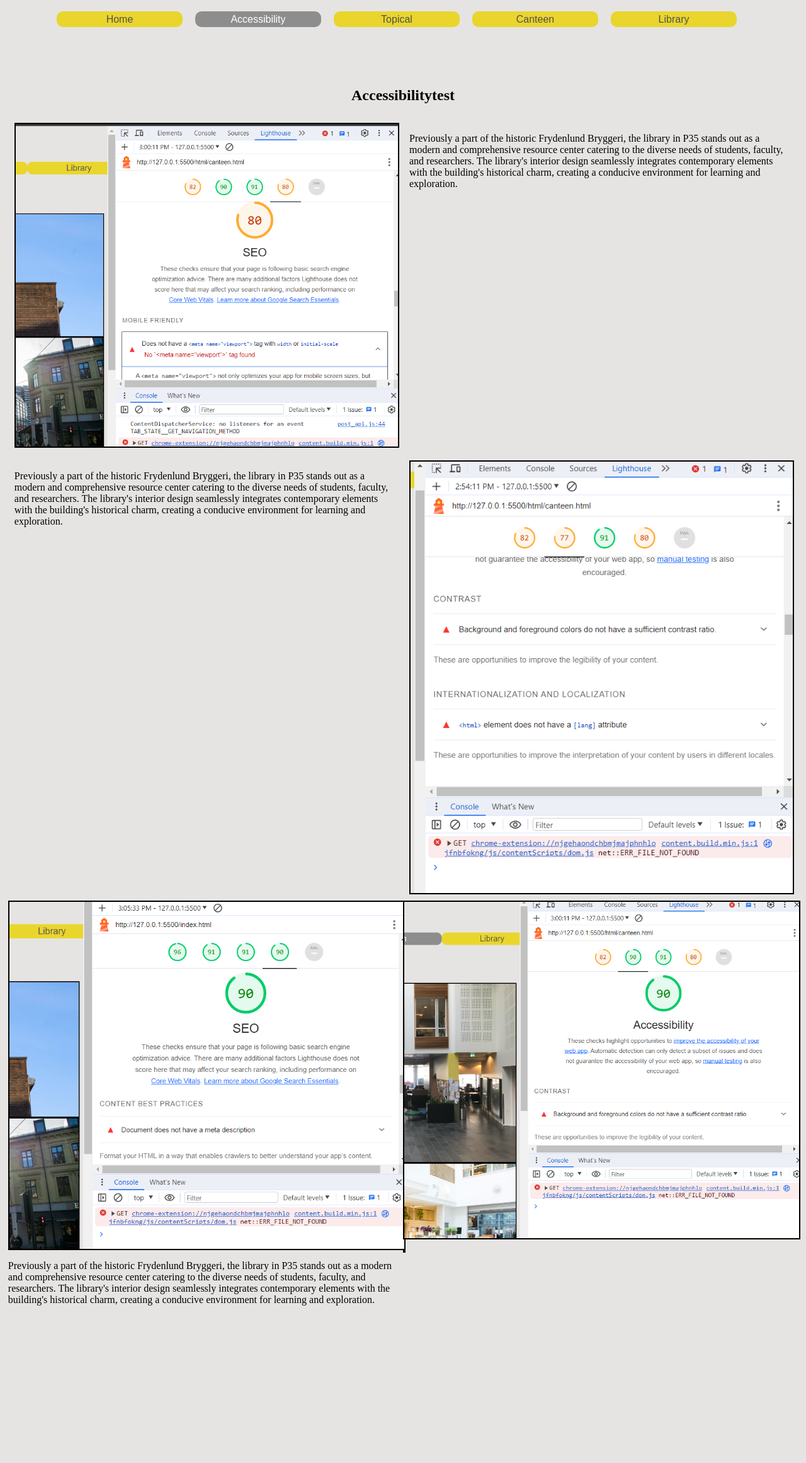
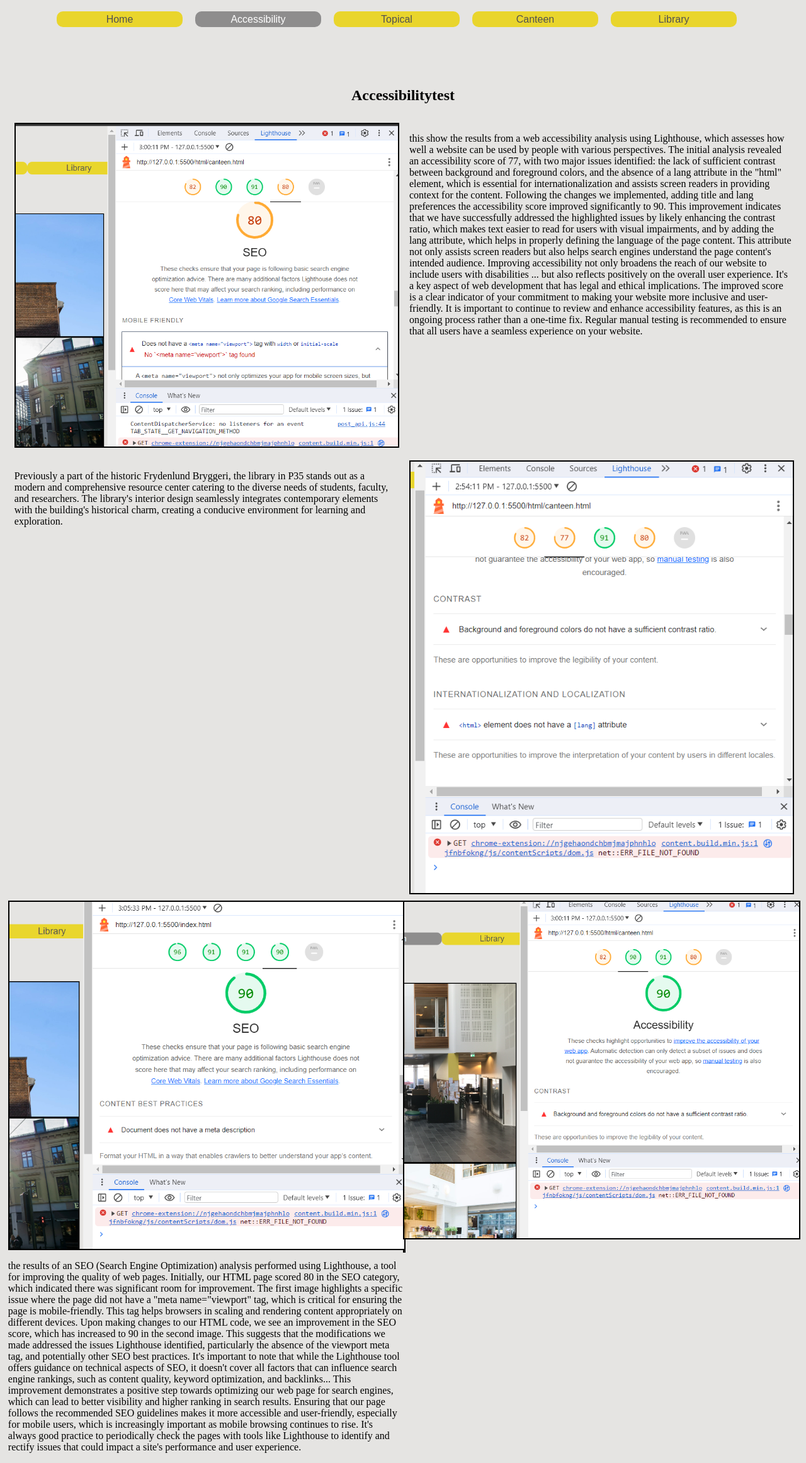
Before and after one commit to OsloMet-web/Eksamen-Gruppe83, a plain HTML site: page html/accessibility.html in a window 1280 px wide. Shown: the part 53-2376 px from the top of the page at 63% size. Before the commit the page ends 2142 px from the top, so only its background shows below. Drawn offline with Linux system fonts and the light colour scheme.

Commit message:
Update text accessibility

```diff
--- a/html/accessibility.html
+++ b/html/accessibility.html
@@ -55,10 +55,31 @@
         </article>
         <article class="text-2nd">
             <p>
-                Previously a part of the historic Frydenlund Bryggeri, the library in P35 stands out as a modern
-                and comprehensive resource center catering to the diverse needs of students, faculty, and
-                researchers. The library's interior design seamlessly integrates contemporary elements with the
-                building's historical charm, creating a conducive environment for learning and exploration.
+               this show the results from a web accessibility analysis using Lighthouse,
+                which assesses how well a website can be used by people with various perspectives.
+                 The initial analysis revealed an accessibility score of 77, with two major issues identified:
+                 the lack of sufficient contrast between background and foreground colors,
+                  and the absence of a lang attribute in the "html" element, which is
+                   essential for internationalization and assists screen readers in providing context for the content.
+
+                Following the changes we implemented, adding title and lang preferences
+                the accessibility score improved significantly to 90.
+                This improvement indicates that we have successfully addressed the highlighted issues
+                 by likely enhancing the contrast ratio, which makes text easier to read for users with visual impairments,
+                  and by adding the lang attribute, which helps in properly defining the language of the page content.
+                   This attribute not only assists screen readers but also helps search engines understand the page content's intended audience.
+
+                Improving accessibility not only broadens the reach of our website to include users with disabilities ...
+                 but also reflects positively on the overall user experience.
+                It's a key aspect of web development that has legal and ethical implications.
+                 The improved score is a clear indicator of your commitment to making your website more inclusive and user-friendly.
+                  It is important to continue to review and enhance accessibility features, as this is an ongoing process rather than a one-time fix.
+                   Regular manual testing is recommended to ensure that all users have a seamless experience on your website.
+
+
+
+
+
               </p>
         </article>
 
@@ -70,11 +91,27 @@
         </article>
         <article class="text-3rd">
             <p>
-                Previously a part of the historic Frydenlund Bryggeri, the library in P35 stands out as a modern
-                and comprehensive resource center catering to the diverse needs of students, faculty, and
-                researchers. The library's interior design seamlessly integrates contemporary elements with the
-                building's historical charm, creating a conducive environment for learning and exploration.
-              </p>
+                the results of an SEO (Search Engine Optimization) analysis performed using Lighthouse,
+                a tool for improving the quality of web pages. Initially, our HTML page scored 80 in the SEO category,
+                which indicated there was significant room for improvement. The first image highlights a specific
+                issue where the page did not have a "meta name="viewport" tag,
+                which is critical for ensuring the page is mobile-friendly.
+                This tag helps browsers in scaling and rendering content appropriately on different devices.
+
+               Upon making changes to our HTML code, we see an improvement in the SEO score,
+                which has increased to 90 in the second image.
+                This suggests that the modifications we made addressed the issues Lighthouse identified,
+                particularly the absence of the viewport meta tag, and potentially other SEO best practices.
+                It's important to note that while the Lighthouse tool offers guidance on technical aspects of SEO,
+                it doesn't cover all factors that can influence search engine rankings,
+                such as content quality, keyword optimization, and backlinks...
+
+               This improvement demonstrates a positive step towards optimizing our web page for search engines,
+                which can lead to better visibility and higher ranking in search results.
+                Ensuring that our page follows the recommended SEO guidelines makes it more accessible and user-friendly,
+                 especially for mobile users, which is increasingly important as mobile browsing continues to rise.
+                It's always good practice to periodically check the pages with tools like Lighthouse to
+                 identify and rectify issues that could impact a site's performance and user experience.
         </article>
         <article class="photo-3rd">
             <img src="" alt="" class="accessimg">
```
